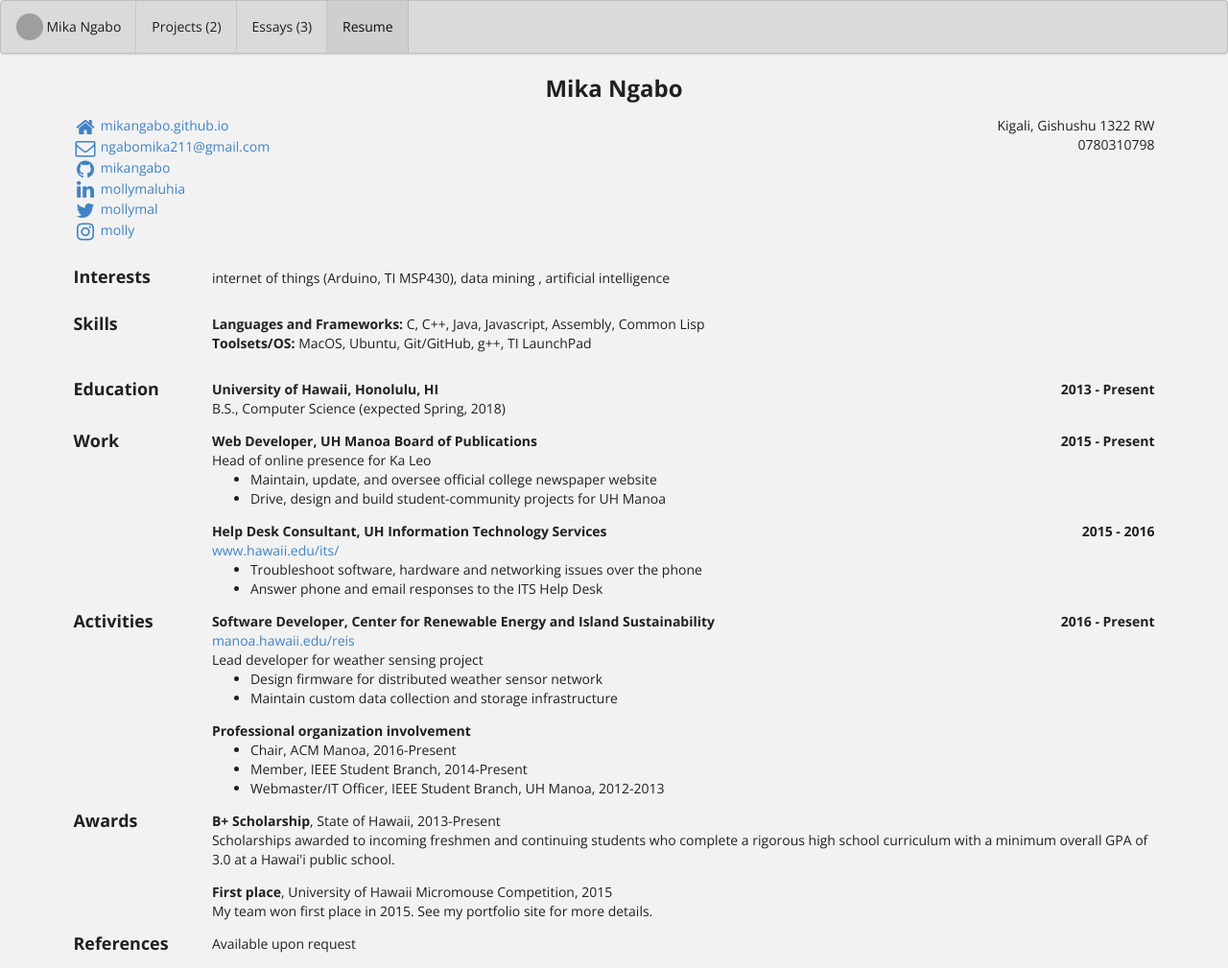
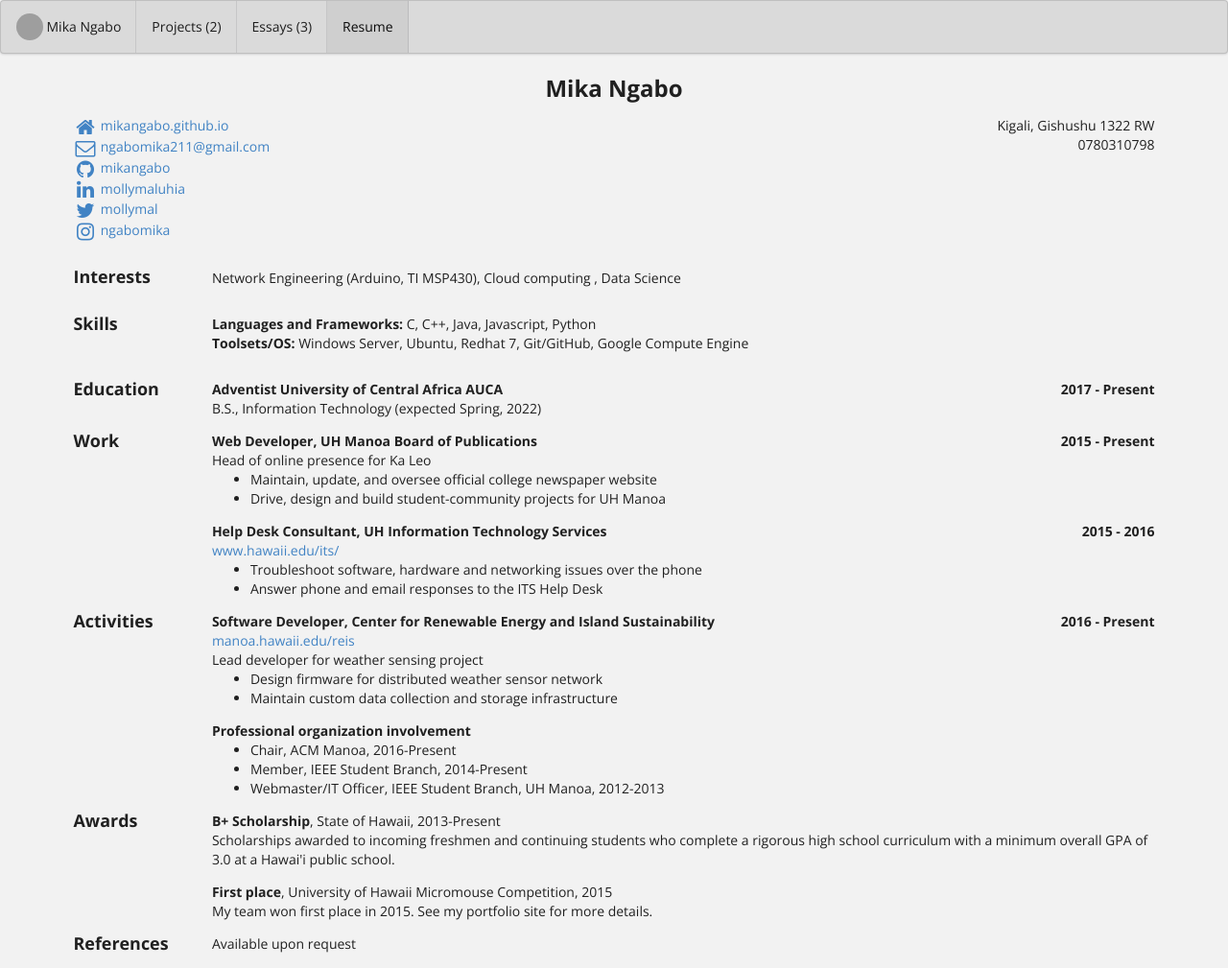
Before and after one commit to mikangabo/mikangabo.github.io, a Jekyll site: the page built from bio/index.html, in a window 1280 px wide. Shown: the whole page at 96% size. Built offline with Jekyll 4.4.1, drawn with Linux system fonts in a browser that asks for light colours; grey boxes are pictures that could not be loaded.

Commit message:
Update bio.json

```diff
--- a/_data/bio.json
+++ b/_data/bio.json
@@ -18,12 +18,12 @@
       {
         "network": "github",
         "username": "mikangabo",
-        "url": "http://github.com/changeme"
+        "url": "https://github.com/mikangabo"
       },
       {
         "network": "linkedin",
         "username": "mollymaluhia",
-        "url": "http://linkedin.com/in/changeme"
+        "url": "linkedin.com/in/mika-ngabo-a2b23315b"
       },
       {
         "network": "twitter",
@@ -32,26 +32,26 @@
       },
       {
         "network": "instagram",
-        "username": "molly",
-        "url": "http://instagram.com/changeme"
+        "username": "ngabomika",
+        "url": "http://instagram.com/ngabomika"
       }
     ]
   },
   "interests": [
     {
-      "name": "internet of things",
+      "name": "Network Engineering",
       "keywords": [
         "Arduino",
         "TI MSP430"
       ]
     },
     {
-      "name": "data mining",
+      "name": "Cloud computing",
       "keywords": [
       ]
     },
     {
-      "name": "artificial intelligence",
+      "name": "Data Science",
       "keywords": [
       ]
     }
@@ -65,30 +65,29 @@
         "C++",
         "Java",
         "Javascript",
-        "Assembly",
-        "Common Lisp"
-      ]
+        "Python",
+              ]
     },
     {
       "name": "Toolsets/OS",
       "level": "",
       "keywords": [
-        "MacOS",
+        "Windows Server",
         "Ubuntu",
+        "Redhat 7",
         "Git/GitHub",
-        "g++",
-        "TI LaunchPad"
+        "Google Compute Engine"
       ]
     }
   ],
   "education": [
     {
-      "institution": "University of Hawaii, Honolulu, HI",
-      "area": "Computer Science (expected Spring, 2018)",
+      "institution": "Adventist University of Central Africa AUCA",
+      "area": "Information Technology (expected Spring, 2022)",
       "studyType": "B.S.",
-      "startDate": "2013-09-01",
+      "startDate": "2017-09-11",
       "endDate": "Present",
-      "gpa": "",
+      "gpa": "~15",
       "courses": [
       ]
     }
```
